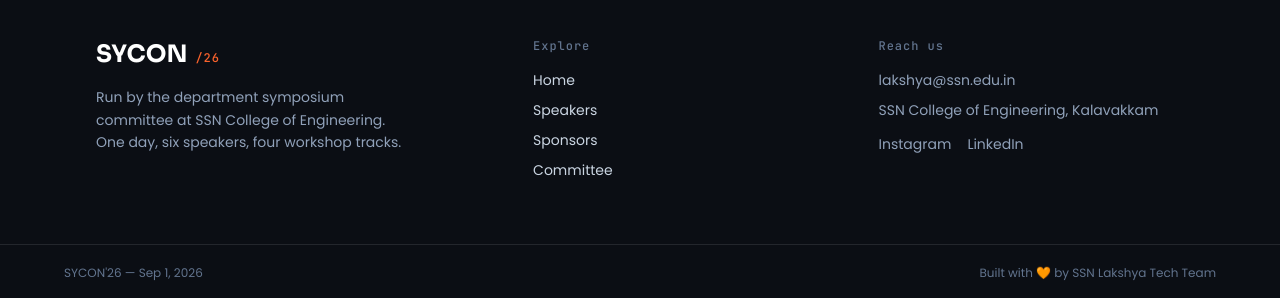
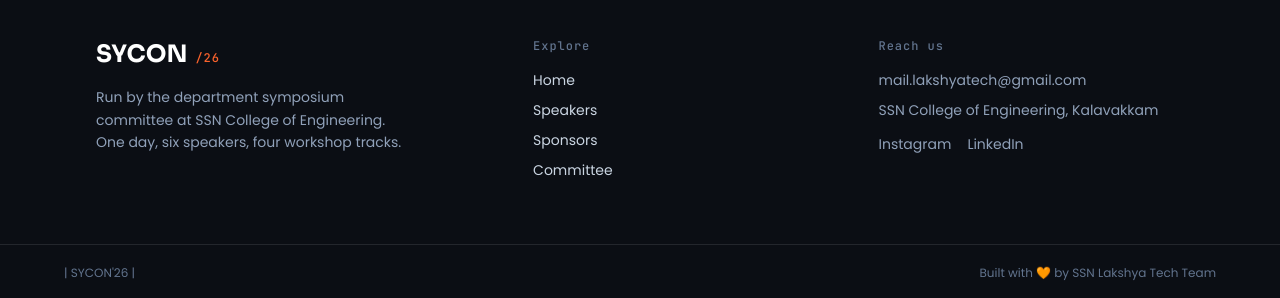
Before and after one commit to lakshya-tech-ssn/Sycon_Web_1, a React (Vite) app: page /committee in a window 1280 px wide. Shown: the part 6552-6850 px from the top of the page. Built offline with nearby package versions, Linux system fonts and the light colour scheme.

Commit message:
Update Footer.jsx

```diff
--- a/src/components/Footer.jsx
+++ b/src/components/Footer.jsx
@@ -28,18 +28,18 @@ export default function Footer() {
         <div>
           <h4 className="kicker text-xs font-medium text-slate-500">Reach us</h4>
           <ul className="mt-4 space-y-2.5 text-sm text-slate-400">
-            <li><a href="mailto:sycon26@ssn.edu.in" className="hover:text-accent-400">lakshya@ssn.edu.in</a></li>
+            <li><a href="mailto:mail.lakshyatech@gmail.com" className="hover:text-accent-400">mail.lakshyatech@gmail.com</a></li>
             <li>SSN College of Engineering, Kalavakkam</li>
             <li className="flex gap-4 pt-1">
-              <a href="#" className="hover:text-accent-400">Instagram</a>
-              <a href="#" className="hover:text-accent-400">LinkedIn</a>
+              <a href="https://instagram.com_ssnlakshya" className="hover:text-accent-400">Instagram</a>
+              <a href="https://www.linkedin.com/company/lakshya-ssn" className="hover:text-accent-400">LinkedIn</a>
             </li>
           </ul>
         </div>
       </div>
       <div className="border-t border-white/10 px-6 py-5 text-xs text-slate-500 sm:px-8">
         <div className="mx-auto flex max-w-6xl items-center justify-between">
-          <span>SYCON'26 — Sep 1, 2026</span>
+          <span> | SYCON'26 | </span>
           <span>Built with 🧡 by SSN Lakshya Tech Team</span>
         </div>
       </div>
```
